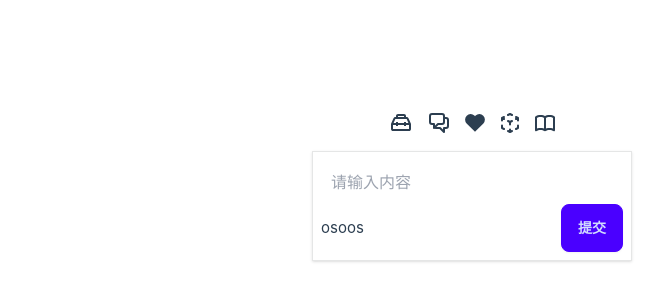
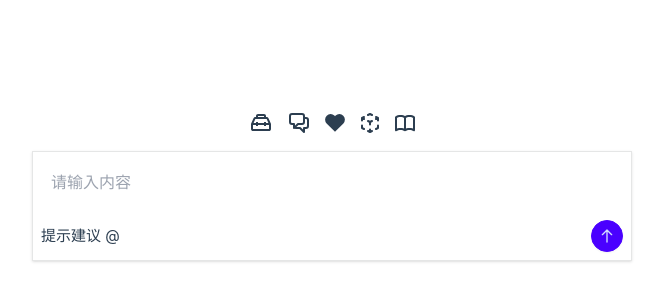
Before and after one commit to AppChainAI/frontend-vui, a Vue app: page / in a window 1280 px wide. Shown: the part 214-514 px from the top of the page, without its empty margins (8-671 px from the left). Built offline with nearby package versions, Linux system fonts and the light colour scheme; the HTML template or start-up script is replaced by a standard one.

Commit message:
扩展和提交事件

```diff
--- a/src/components/MentionInput.vue
+++ b/src/components/MentionInput.vue
@@ -1,5 +1,5 @@
 <template>
-  <div class="mention-input w-full h-full flex flex-col border border-base-300 shadow p-2">
+  <div class="mention-input w-full h-full flex flex-col border border-base-300 shadow p-2 gap-4">
     <!-- 提示框 -->
     <div v-if="showSuggestions" class="suggestions" :style="suggestionsStyle">
       <div v-for="(item, index) in filteredOptions" :key="item.value" class="suggestion-item"
@@ -12,11 +12,14 @@
       @input="handleInput" @keydown="handleKeydown" rows="1"></textarea>
     <!-- 扩展工具栏 -->
     <div class="flex items-center justify-between">
-      <div>
-        osoos
-      </div>
+      <!-- 扩展工具栏 -->
+      <slot></slot>
       <!-- 提交按钮 -->
-      <button class="btn btn-primary">提交</button>
+      <button class="btn btn-circle btn-primary btn-sm" @click="handleSubmit">
+        <svg xmlns="http://www.w3.org/2000/svg" class="h-4 w-4" fill="none" viewBox="0 0 24 24" stroke="currentColor">
+          <path stroke-linecap="round" stroke-linejoin="round" stroke-width="2" d="M5 10l7-7m0 0l7 7m-7-7v18" />
+        </svg>
+      </button>
     </div>
   </div>
 </template>
@@ -245,6 +248,11 @@ function focus(): void {
   textareaRef.value?.focus()
 }
 
+// 提交事件
+function handleSubmit(): void {
+  emit('submit')
+}
+
 // 暴露 focus 方法
 defineExpose({
   focus
--- a/src/views/HomeView.vue
+++ b/src/views/HomeView.vue
@@ -9,10 +9,17 @@ import MentionInput from '@/components/MentionInput.vue'
 
 const options = ref([
   { value: 'apple', label: 'Apple' },
-  { value: 'banana', label: 'Banana' }
+  { value: 'banana', label: 'Banana' },
+  { value: 'orange', label: 'Orange' },
+  { value: 'pear', label: 'Pear' },
+  { value: 'peach', label: 'Peach' },
 ])
 
 const inputValue = ref('')
+
+function handleSubmit(): void {
+  console.log('提交事件', inputValue.value)
+}
 </script>
 
 <template>
@@ -24,9 +31,14 @@ const inputValue = ref('')
       <IconEcosystem />
       <DocumentationIcon />
     </div>
-    <div class="flex items-center justify-center gap-4 flex-wrap">
-      <div class="w-80">
-        <MentionInput v-model="inputValue" :suggestions="options" placeholder="请输入内容" />
+    <div class="flex gap-4 flex-wrap">
+      <!-- 输入框 -->
+      <div class="w-[600px]">
+        <MentionInput v-model="inputValue" :suggestions="options" placeholder="请输入内容" @submit="handleSubmit">
+          <div>
+            提示建议 @
+          </div>
+        </MentionInput>
       </div>
     </div>
   </div>
```
